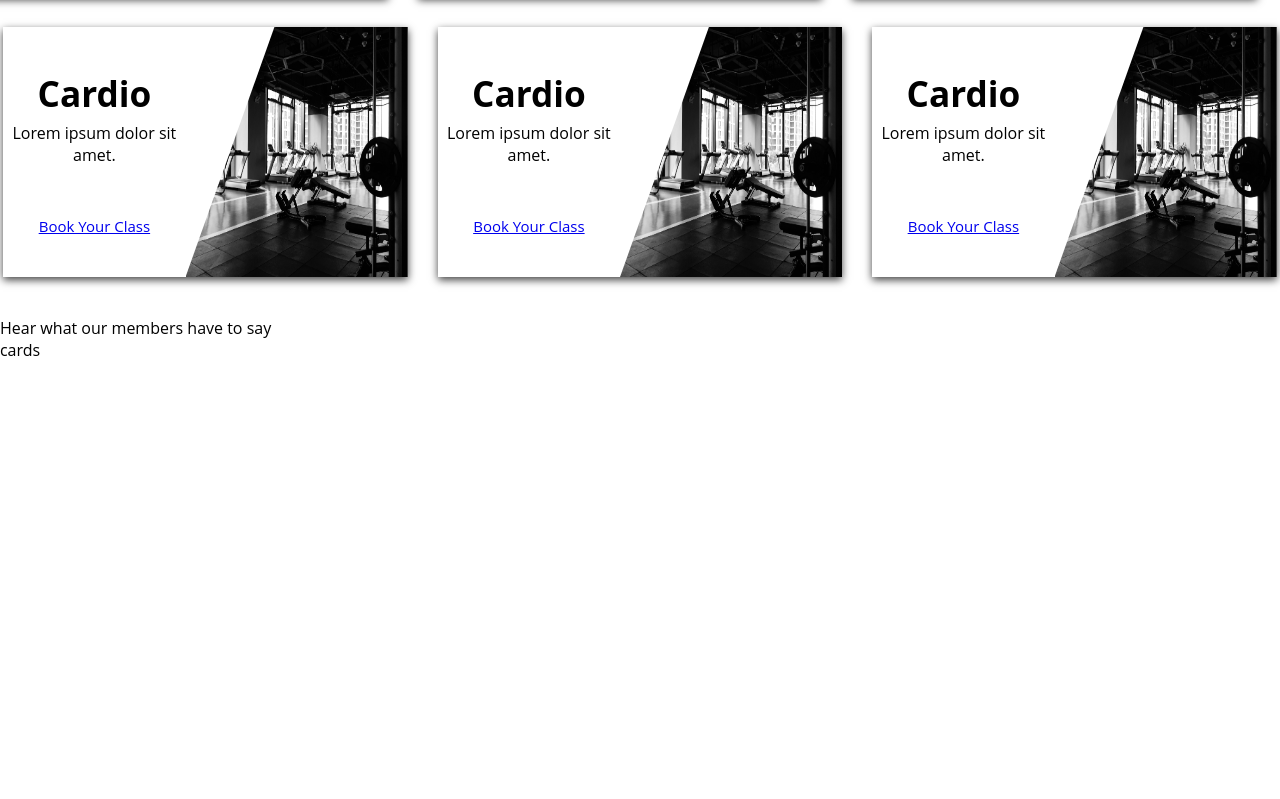
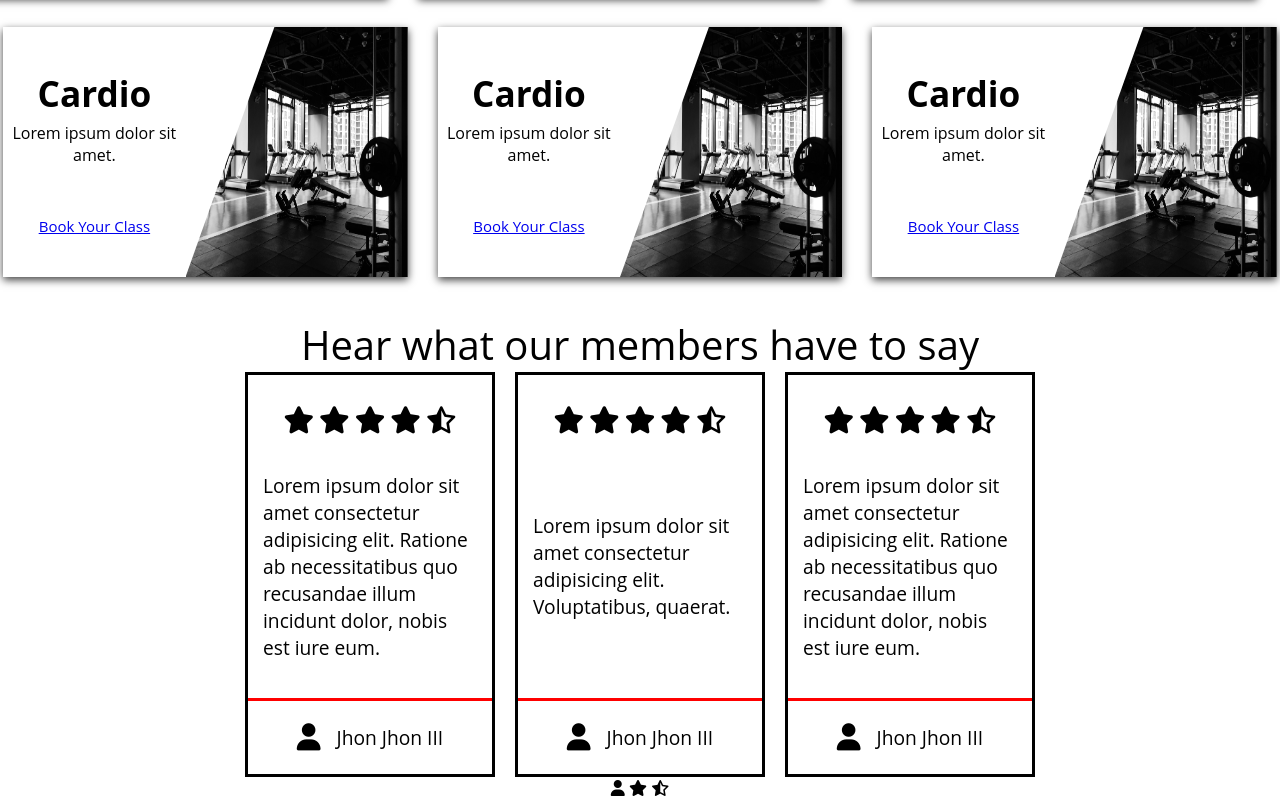
Before and after one commit to TSEidolon/protoss-gym-tseidolon, a plain HTML site: page index.html in a window 1280 px wide. Shown: the part 1063-1862 px from the top of the page. Before the commit the page ends 1446 px from the top, so only its background shows below. Drawn offline with Linux system fonts and the light colour scheme.

Commit message:
edited testimonials section

```diff
--- a/css/style.css
+++ b/css/style.css
@@ -200,7 +200,76 @@ header {
 
 
 }
-  /* Responsiveness */
+
+/* Testimonials */
+
+.testimonial {
+  display: flex;
+  flex-direction: column;
+  justify-content: center;
+  align-items: center;
+}
+
+.testimonial-top {
+  font-size: 2.5rem;
+}
+
+.testimonial-cards-container {
+  display: flex;
+  justify-content: center;
+  align-items: center;
+  width: 100%;
+  gap: 20px
+}
+
+.testimonial-cards {
+  display: flex;
+  flex-direction: column;
+  justify-content: space-between;
+  align-items: center;
+  border: solid;
+  border-color: black;
+  height: calc(250px * 1.618);
+  width: 250px;
+
+}
+
+.testimonial-cards-stars {
+  font-size: 1.7rem;
+  padding-top: 2rem;
+  width: 100%;
+  display: flex;
+  justify-content: center;
+  gap: 5px;
+}
+
+.testimonial-cards-comment {
+  font-size: 1.2rem;
+  padding: 0px 15px;
+}
+
+.testimonial-cards-name {
+  display: flex;
+  justify-content: center;
+  align-items: center;
+  gap: 1rem;
+  border-top: solid;
+  border-color: red;
+  width: 100%;
+  height: 75px;
+}
+
+.testimonial-cards-name i {
+  font-size: 1.7rem;
+}
+
+.testimonial-cards-name p {
+  font-size: 1.2rem;
+}
+
+
+
+/* Responsiveness */
 
 @media(max-width: 992px) {
   .navbar .links, .navbar .action_btn {
--- a/index.html
+++ b/index.html
@@ -118,17 +118,64 @@
 
   </section>
   <section class="testimonial">
-    <div class="top-testimonial">
+    <div class="testimonial-top">
       <p>Hear what our members have to say</p>
     </div>
-    <div class="testimonial-cards">
-      cards
-      <!-- add cards -->
+    <div class="testimonial-cards-container">
+      <div class="testimonial-cards">
+        <div class="testimonial-cards-stars">
+          <i class="fa-solid fa-star"></i>
+          <i class="fa-solid fa-star"></i>
+          <i class="fa-solid fa-star"></i>
+          <i class="fa-solid fa-star"></i>
+          <i class="fa-regular fa-star-half-stroke"></i>
+        </div>
+        <div class="testimonial-cards-comment">
+          <p>Lorem ipsum dolor sit amet consectetur adipisicing elit. Ratione ab necessitatibus quo recusandae illum incidunt dolor, nobis est iure eum.</p>
+        </div>
+        <div class="testimonial-cards-name">
+          <i class="fa-solid fa-user"></i>
+          <p>Jhon Jhon III</p>
+        </div>
+      </div>
+      <div class="testimonial-cards">
+        <div class="testimonial-cards-stars">
+          <i class="fa-solid fa-star"></i>
+          <i class="fa-solid fa-star"></i>
+          <i class="fa-solid fa-star"></i>
+          <i class="fa-solid fa-star"></i>
+          <i class="fa-regular fa-star-half-stroke"></i>
+        </div>
+        <div class="testimonial-cards-comment">
+          <p>Lorem ipsum dolor sit amet consectetur adipisicing elit. Voluptatibus, quaerat.</p>
+        </div>
+        <div class="testimonial-cards-name">
+          <i class="fa-solid fa-user"></i>
+          <p>Jhon Jhon III</p>
+        </div>
+      </div>
+      <div class="testimonial-cards">
+      <div class="testimonial-cards-stars">
+        <i class="fa-solid fa-star"></i>
+        <i class="fa-solid fa-star"></i>
+        <i class="fa-solid fa-star"></i>
+        <i class="fa-solid fa-star"></i>
+        <i class="fa-regular fa-star-half-stroke"></i>
+      </div>
+      <div class="testimonial-cards-comment">
+        <p>Lorem ipsum dolor sit amet consectetur adipisicing elit. Ratione ab necessitatibus quo recusandae illum incidunt dolor, nobis est iure eum.</p>
+      </div>
+      <div class="testimonial-cards-name">
+        <i class="fa-solid fa-user"></i>
+        <p>Jhon Jhon III</p>
+      </div>
     </div>
+    </div>
+
     <div class="logo-testimonial">
-      <img src="" alt="">
-      <img src="" alt="">
-      <img src="" alt="">
+      <i class="fa-solid fa-user"></i>
+      <i class="fa-solid fa-star"></i>
+      <i class="fa-regular fa-star-half-stroke"></i>
     </div>
   </section>
 
```
